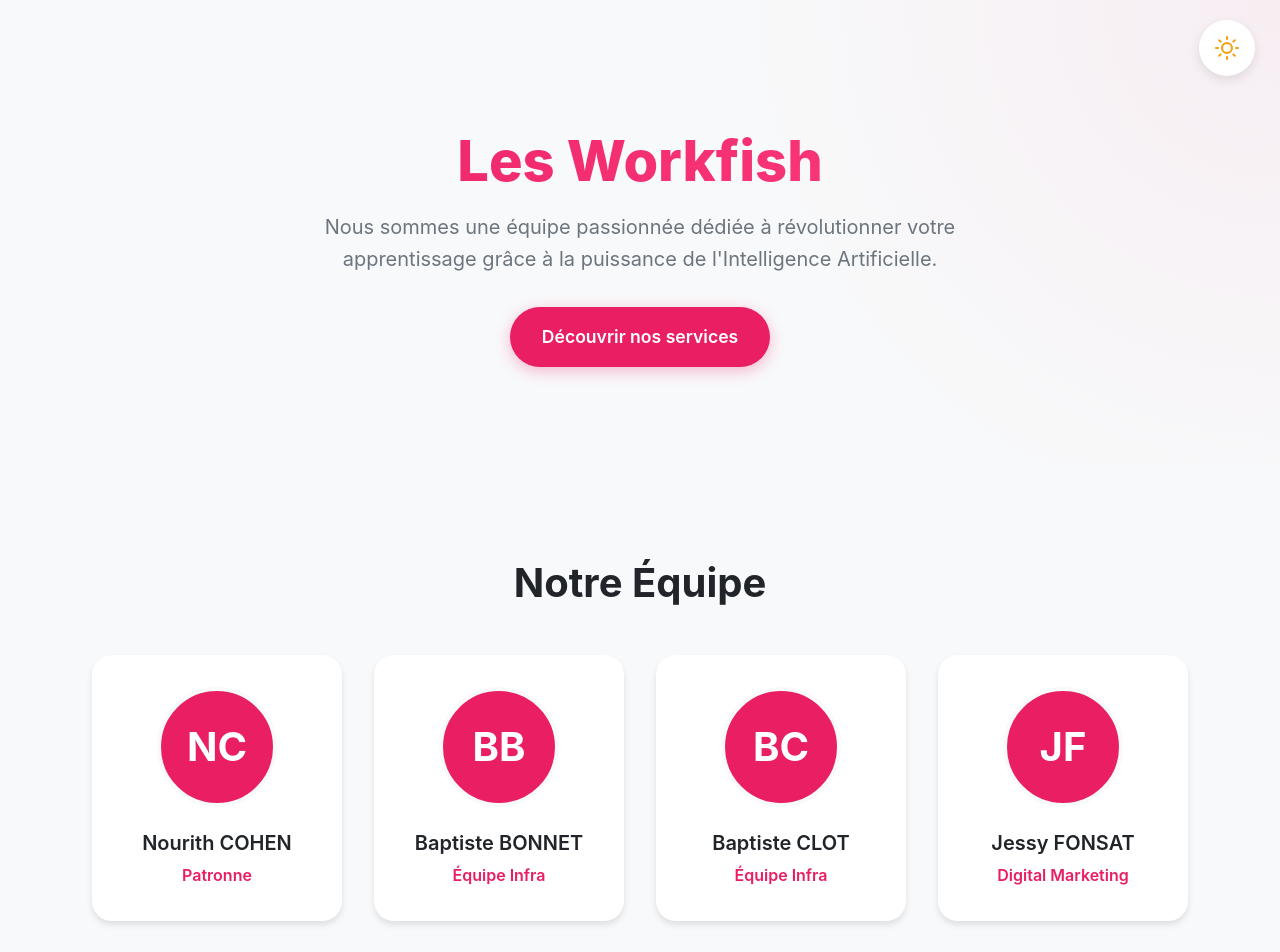
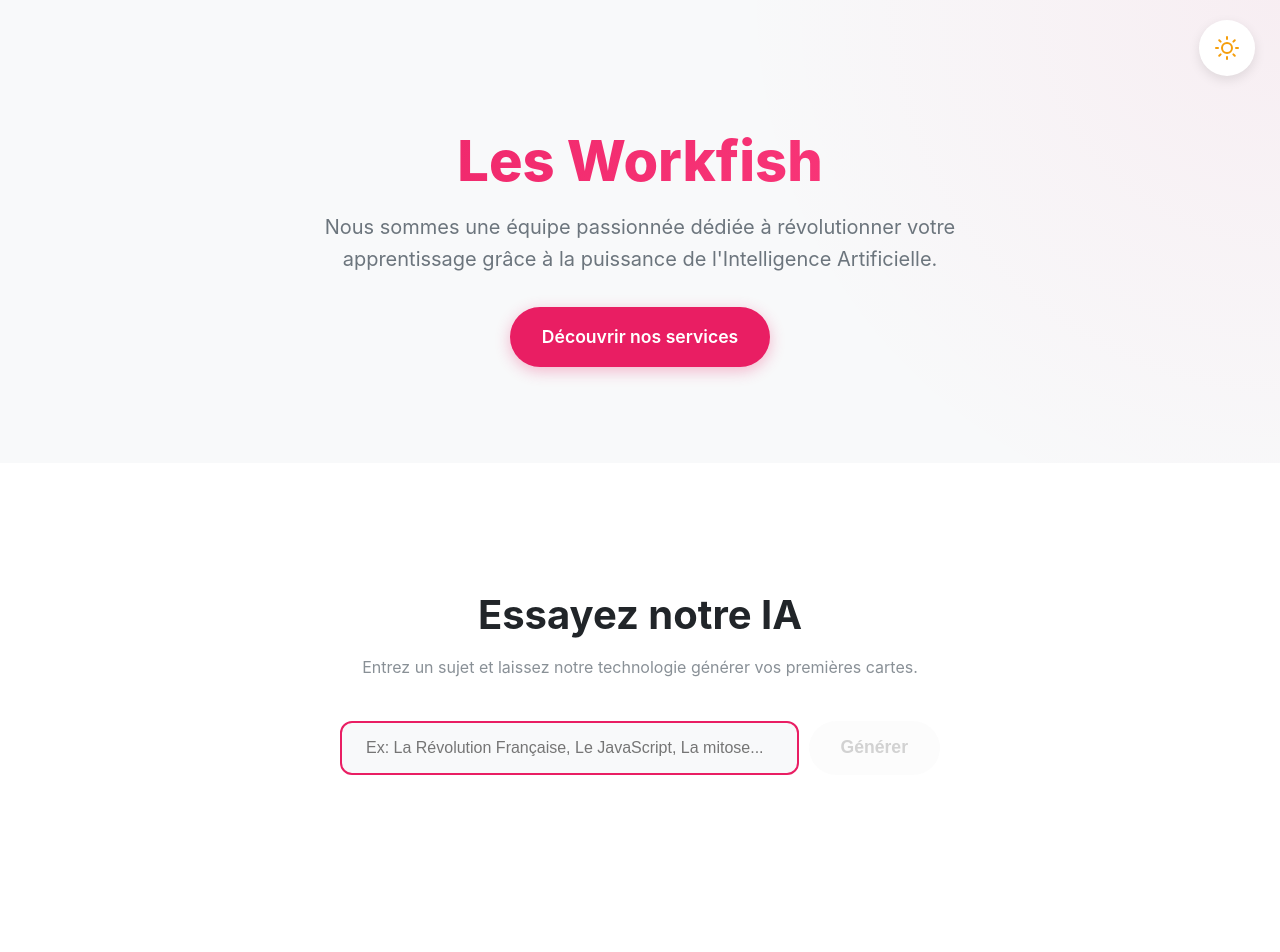
Before and after one commit to bobbyelfamoso/page-accueil-flashmind, a React (Vite) app: page / in a window 1280 px wide. Shown: the top 952 px of the page. Built offline with nearby package versions, Linux system fonts and the light colour scheme.

Commit message:
add netlify api

```diff
--- a/src/App.jsx
+++ b/src/App.jsx
@@ -3,12 +3,14 @@ import Team from './components/Team';
 import Services from './components/Services';
 import Contact from './components/Contact';
 import ThemeToggle from './components/ThemeToggle';
+import FlashcardDemo from './components/FlashcardDemo';
 
 function App() {
   return (
     <div className="App">
       <ThemeToggle />
       <Hero />
+      <FlashcardDemo />
       <Team />
       <Services />
       <Contact />
--- /dev/null
+++ b/src/components/FlashcardDemo.jsx
@@ -0,0 +1,135 @@
+import { useState } from 'react';
+
+const FlashcardDemo = () => {
+    const [topic, setTopic] = useState('');
+    const [isGenerating, setIsGenerating] = useState(false);
+    const [cards, setCards] = useState([]);
+
+    const dataset = {
+        'histoire': [
+            { front: 'Qui était Napoléon Bonaparte ?', back: 'Un militaire et homme d\'État français, premier empereur des Français.' },
+            { front: 'Date de la Révolution Française ?', back: '1789' },
+            { front: 'Quelle était la capitale de l\'Empire Romain ?', back: 'Rome' }
+        ],
+        'svt': [
+            { front: 'Qu\'est-ce que la mitose ?', back: 'Le processus de division cellulaire.' },
+            { front: 'Rôle de l\'ADN ?', back: 'Stocker l\'information génétique.' },
+            { front: 'Où se passe la photosynthèse ?', back: 'Dans les chloroplastes des cellules végétales.' }
+        ],
+        'code': [
+            { front: 'Différence entre let et const ?', back: 'let permet la réaffectation, const non.' },
+            { front: 'Qu\'est-ce qu\'une closure ?', back: 'Une fonction qui garde accès à son scope parent même après son exécution.' },
+            { front: 'Que signifie DOM ?', back: 'Document Object Model.' }
+        ]
+    };
+
+    const handleGenerate = () => {
+        if (!topic.trim()) return;
+
+        setIsGenerating(true);
+        setCards([]);
+
+        // Simulate AI thinking
+        setTimeout(() => {
+            const lowerTopic = topic.toLowerCase();
+            let foundCards = [];
+
+            if (lowerTopic.includes('histoire') || lowerTopic.includes('roi') || lowerTopic.includes('guerre')) {
+                foundCards = dataset.histoire;
+            } else if (lowerTopic.includes('svt') || lowerTopic.includes('bio') || lowerTopic.includes('cellule')) {
+                foundCards = dataset.svt;
+            } else if (lowerTopic.includes('code') || lowerTopic.includes('js') || lowerTopic.includes('web')) {
+                foundCards = dataset.code;
+            } else {
+                // Default cards if no match
+                foundCards = [
+                    { front: `Concept clé : ${topic}`, back: "Ceci est un exemple de réponse générée par l'IA de Flashcards IA." },
+                    { front: "Comment apprendre efficacement ?", back: "Utilisez la répétition espacée proposée par notre outil." },
+                    { front: "Pourquoi Flashcards IA ?", back: "Pour gagner du temps et mémoriser sur le long terme." }
+                ];
+            }
+
+            setCards(foundCards);
+            setIsGenerating(false);
+        }, 1500);
+    };
+
+    return (
+        <section className="section" id="demo" style={{ backgroundColor: 'var(--card-bg)', transition: 'all 0.3s ease' }}>
+            <div className="container" style={{ textAlign: 'center' }}>
+                <h2 style={{ marginBottom: '1rem' }}>Essayez notre IA</h2>
+                <p style={{ marginBottom: '2.5rem', opacity: 0.8 }}>Entrez un sujet et laissez notre technologie générer vos premières cartes.</p>
+
+                <div style={{
+                    maxWidth: '600px',
+                    margin: '0 auto 3rem',
+                    display: 'flex',
+                    gap: '10px'
+                }}>
+                    <input
+                        type="text"
+                        value={topic}
+                        onChange={(e) => setTopic(e.target.value)}
+                        placeholder="Ex: La Révolution Française, Le JavaScript, La mitose..."
+                        style={{
+                            flex: 1,
+                            padding: '1rem 1.5rem',
+                            borderRadius: '12px',
+                            border: '2px solid var(--primary-color)',
+                            background: 'var(--bg-color)',
+                            color: 'var(--text-color)',
+                            fontSize: '1rem',
+                            outline: 'none'
+                        }}
+                    />
+                    <button
+                        onClick={handleGenerate}
+                        disabled={isGenerating || !topic.trim()}
+                        className="btn"
+                        style={{
+                            padding: '0 2rem',
+                            height: 'auto',
+                            display: 'flex',
+                            alignItems: 'center',
+                            justifyContent: 'center',
+                            opacity: (isGenerating || !topic.trim()) ? 0.6 : 1
+                        }}
+                    >
+                        {isGenerating ? 'IA en cours...' : 'Générer'}
+                    </button>
+                </div>
+
+                <div style={{
+                    display: 'grid',
+                    gridTemplateColumns: 'repeat(auto-fit, minmax(280px, 1fr))',
+                    gap: '1.5rem',
+                    minHeight: '200px'
+                }}>
+                    {isGenerating && (
+                        <div style={{ gridColumn: '1 / -1', padding: '2rem' }}>
+                            <div className="loader" style={{ margin: '0 auto' }}></div>
+                            <p style={{ marginTop: '1rem', fontStyle: 'italic' }}>Analyse du sujet et création des cartes...</p>
+                        </div>
+                    )}
+
+                    {!isGenerating && cards.map((card, idx) => (
+                        <div key={idx} className="demo-card">
+                            <div className="demo-card-inner">
+                                <div className="demo-card-front">
+                                    <strong>Question</strong>
+                                    <p>{card.front}</p>
+                                </div>
+                                <div className="demo-card-back">
+                                    <strong>Réponse</strong>
+                                    <p>{card.back}</p>
+                                </div>
+                            </div>
+                        </div>
+                    ))}
+                </div>
+            </div>
+        </section>
+    );
+};
+
+export default FlashcardDemo;
--- a/src/index.css
+++ b/src/index.css
@@ -83,11 +83,128 @@ h3 {
   margin-bottom: 1rem;
 }
 
+/* Sections */
+.section {
+  padding: 8rem 0;
+}
+
+/* Loader */
+.loader {
+  width: 40px;
+  height: 40px;
+  border: 4px solid var(--primary-color);
+  border-bottom-color: transparent;
+  border-radius: 50%;
+  display: inline-block;
+  box-sizing: border-box;
+  animation: rotation 1s linear infinite;
+}
+
+@keyframes rotation {
+  0% { transform: rotate(0deg); }
+  100% { transform: rotate(360deg); }
+}
+
+/* Demo Cards */
+.demo-card {
+  perspective: 1000px;
+  height: 200px;
+  cursor: pointer;
+  animation: fadeInUp 0.5s ease backwards;
+}
+
+.demo-card-inner {
+  position: relative;
+  width: 100%;
+  height: 100%;
+  text-align: center;
+  transition: transform 0.6s cubic-bezier(0.4, 0, 0.2, 1);
+  transform-style: preserve-3d;
+  box-shadow: var(--shadow-md);
+  border-radius: 12px;
+}
+
+.demo-card:hover .demo-card-inner {
+  transform: rotateY(180deg);
+}
+
+.demo-card-front, .demo-card-back {
+  position: absolute;
+  width: 100%;
+  height: 100%;
+  -webkit-backface-visibility: hidden;
+  backface-visibility: hidden;
+  border-radius: 12px;
+  display: flex;
+  flex-direction: column;
+  align-items: center;
+  justify-content: center;
+  padding: 1.5rem;
+  background: var(--bg-color);
+}
+
+.demo-card-front strong, .demo-card-back strong {
+  font-size: 0.75rem;
+  text-transform: uppercase;
+  letter-spacing: 1px;
+  color: var(--primary-color);
+  margin-bottom: 0.5rem;
+}
+
+.demo-card-back {
+  transform: rotateY(180deg);
+  background: var(--primary-color);
+  color: white;
+}
+
+.demo-card-back strong {
+  color: white;
+  opacity: 0.8;
+}
+
+.demo-card-back p {
+  color: white;
+}
+
+[data-theme='dark'] .demo-card-back {
+  color: var(--bg-color);
+}
+
+[data-theme='dark'] .demo-card-back strong {
+  color: var(--bg-color);
+  opacity: 0.9;
+}
+
+[data-theme='dark'] .demo-card-back p {
+  color: var(--bg-color);
+}
+
+@keyframes fadeInUp {
+  from {
+    opacity: 0;
+    transform: translateY(20px);
+  }
+  to {
+    opacity: 1;
+    transform: translateY(0);
+  }
+}
+
+@media (max-width: 768px) {
+  .hero-content h1 {
+    font-size: 3rem;
+  }
+
+  .section {
+    padding: 5rem 0;
+  }
+}
 h1 {
   font-size: 3.5rem;
   font-weight: 800;
   background: linear-gradient(135deg, var(--primary-color), #FF4081);
   -webkit-background-clip: text;
+  background-clip: text;
   -webkit-text-fill-color: transparent;
 }
 
--- a/vite.config.js
+++ b/vite.config.js
@@ -4,5 +4,5 @@ import react from '@vitejs/plugin-react'
 // https://vite.dev/config/
 export default defineConfig({
   plugins: [react()],
-  base: '/PageAccueil/',
+  base: './',
 })
```
Also changed, not shown: 1 other file (tests, documents, lock files or other folders).
